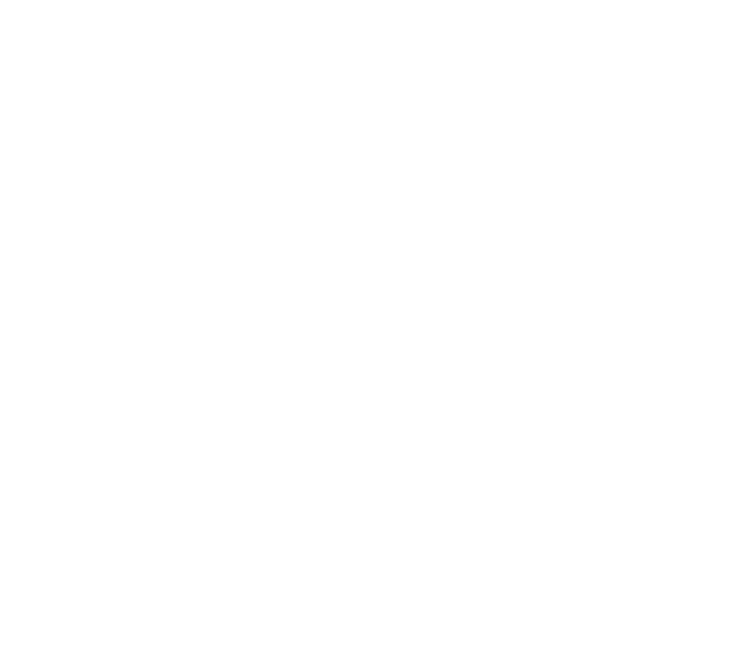
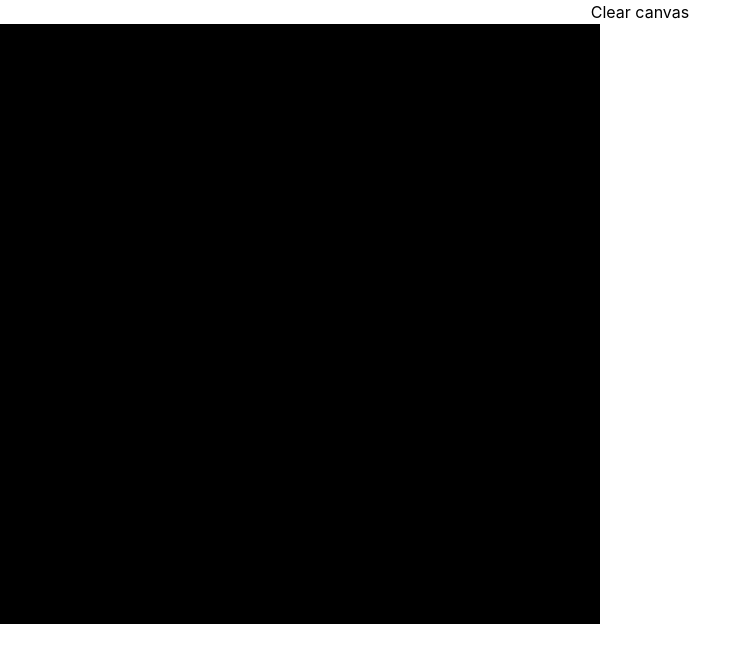
Before and after one commit to timshicha/toolbox, a React (Create React App) app in the folder fe/: page / in a window 1280 px wide. Shown: the top 662 px of the page, without its empty margins (0-752 px from the left). Built offline with nearby package versions, Linux system fonts and the light colour scheme.

Commit message:
Visual canvas with grid lines

```diff
--- a/fe/src/App.jsx
+++ b/fe/src/App.jsx
@@ -1,11 +1,15 @@
 import logo from './logo.svg';
 import './App.css';
+import { LogicCircuit } from './LogicCircuit';
 
 function App() {
   return (
     <div className="App">
       <header>
       </header>
+      <body>
+        <LogicCircuit></LogicCircuit>
+      </body>
     </div>
   );
 }
--- /dev/null
+++ b/fe/src/LogicCircuit.jsx
@@ -0,0 +1,42 @@
+import { useRef } from "react";
+
+const CANVAS_SIZE = 40;
+const CELL_SIZE = 15;
+
+function LogicCircuit() {
+
+    const visualCanvasRef = useRef();
+
+    function resetVisualCanvas() {
+        // Clear the canvas
+        const canvas = visualCanvasRef.current;
+        const context = canvas.getContext('2d');
+        context.clearRect(0, 0, canvas.width, canvas.height);
+        context.reset();
+        context.beginPath();
+        // Draw the horitonal lines
+        for (let i = 0; i <= CANVAS_SIZE; i++) {
+            context.moveTo(0, i * CELL_SIZE);
+            context.lineTo(CANVAS_SIZE * CELL_SIZE, i * CELL_SIZE);
+        }
+        // Draw the vertical lines
+        for (let i = 0; i <= CANVAS_SIZE; i++) {
+            context.moveTo(i * CELL_SIZE, 0);
+            context.lineTo(i * CELL_SIZE, CANVAS_SIZE * CELL_SIZE);
+        }
+        context.strokeStyle = "#FFFFFF";
+        context.lineWidth = 0.2;
+        context.stroke();
+    }
+
+    return (
+        <>
+            <button onClick={resetVisualCanvas}>Clear canvas</button>
+            <div className="relative block">
+                <canvas ref={visualCanvasRef}  className="absolute bg-black" width={CANVAS_SIZE * CELL_SIZE} height={CANVAS_SIZE * CELL_SIZE}></canvas>
+            </div>
+    </>
+    );
+}
+
+export { LogicCircuit };
```
